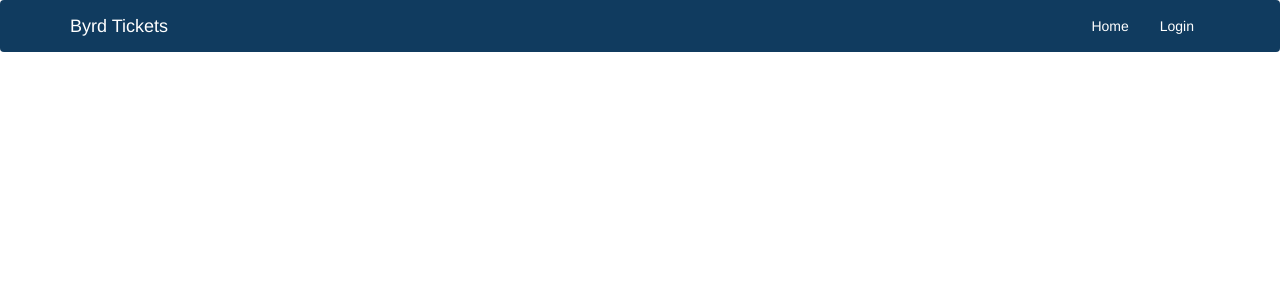
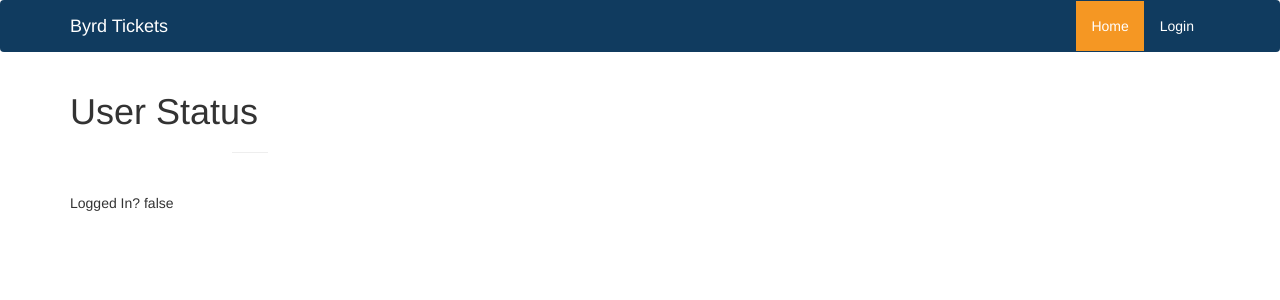
Before and after one commit to ahmedetefy/SimpleTicketingSystem, an Angular app in the folder frontend/: page /tickets in a window 1280 px wide. Before the commit this address led to /. Shown: the top 300 px of the page. Built offline with nearby package versions, Linux system fonts and the light colour scheme.

Commit message:
Added ticket-list component

```diff
--- a/frontend/src/app/app.module.ts
+++ b/frontend/src/app/app.module.ts
@@ -7,13 +7,15 @@ import { AppComponent } from './app.component';
 import { AppRoutingModule } from './app.routing';
 import { HomeComponent } from './components/home/home.component';
 import { LoginComponent } from './components/login/login.component';
+import { TicketListComponent } from './components/ticket-list/ticket-list.component';
 
 
 @NgModule({
   declarations: [
     AppComponent,
     HomeComponent,
-    LoginComponent
+    LoginComponent,
+    TicketListComponent
   ],
   imports: [
   	AppRoutingModule,
--- a/frontend/src/app/app.routing.ts
+++ b/frontend/src/app/app.routing.ts
@@ -3,6 +3,7 @@ import {RouterModule, Routes } from '@angular/router';
 
 import { HomeComponent } from './components/home/home.component';
 import { LoginComponent } from './components/login/login.component';
+import { TicketListComponent } from './components/ticket-list/ticket-list.component';
 
 const appRoutes: Routes = [
 	{
@@ -12,6 +13,10 @@ const appRoutes: Routes = [
     {
         path:"login",
         component: LoginComponent,
+    },
+    {
+        path:"tickets",
+        component: TicketListComponent,
     }
 ]
 
--- /dev/null
+++ b/frontend/src/app/components/ticket-list/ticket-list.component.html
@@ -0,0 +1,7 @@
+<div class="row">
+  <div class="col-md-4">
+    <h1>User Status</h1>
+    <hr><br>
+    <p>Logged In? {{isLoggedIn}}</p>
+  </div>
+</div>
--- /dev/null
+++ b/frontend/src/app/components/ticket-list/ticket-list.component.ts
@@ -0,0 +1,30 @@
+import { Component, OnInit } from '@angular/core';
+import { AuthService } from '../../services/auth.service';
+
+@Component({
+  selector: 'ticket-list',
+  templateUrl: './ticket-list.component.html',
+  styleUrls: ['./ticket-list.component.css'],
+  providers: [ AuthService ]
+})
+export class TicketListComponent implements OnInit {
+
+  isLoggedIn: boolean = false;
+  constructor(private auth: AuthService) {}
+  ngOnInit(): void {
+    const token = localStorage.getItem('token');
+    if (token) {
+      this.auth.ensureAuthenticated(token)
+      .then((user) => {
+        console.log(user.json());
+        if (user.json().status === 'success') {
+          this.isLoggedIn = true;
+        }
+      })
+      .catch((err) => {
+        console.log(err);
+      });
+    }
+  }
+
+}
```
Also changed, not shown: frontend/src/app/components/ticket-list/ticket-list.component.css (added), 1 other file (tests, documents, lock files or other folders).
